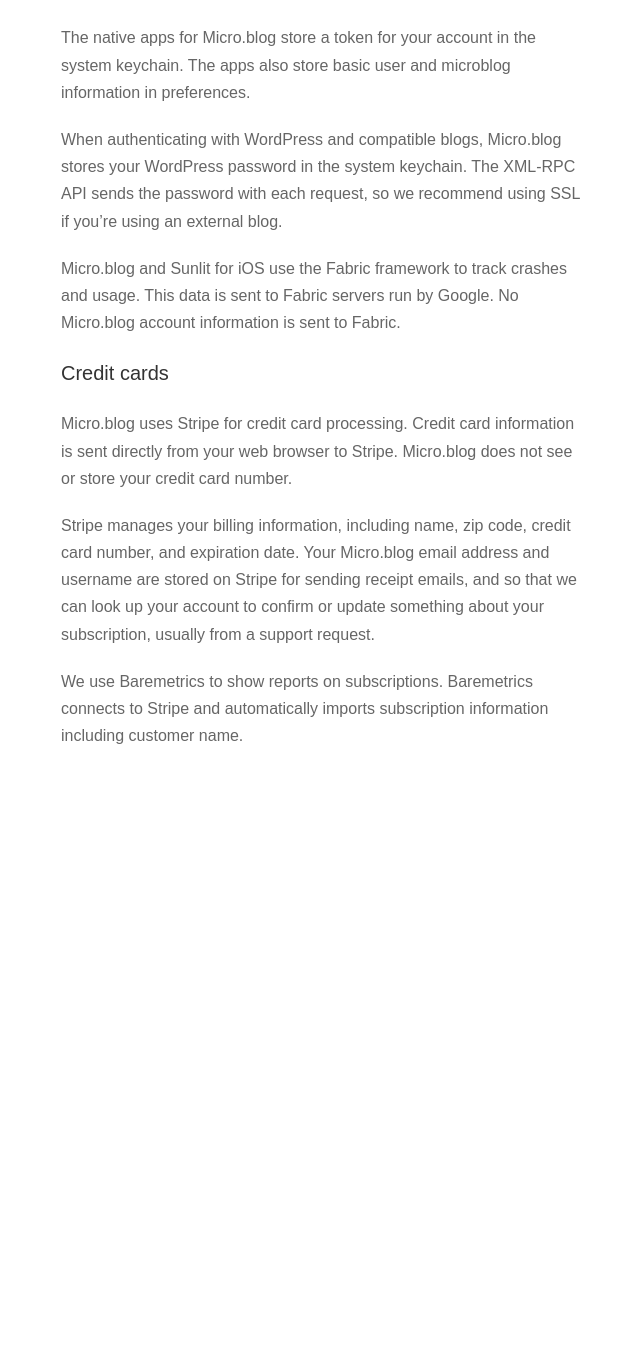
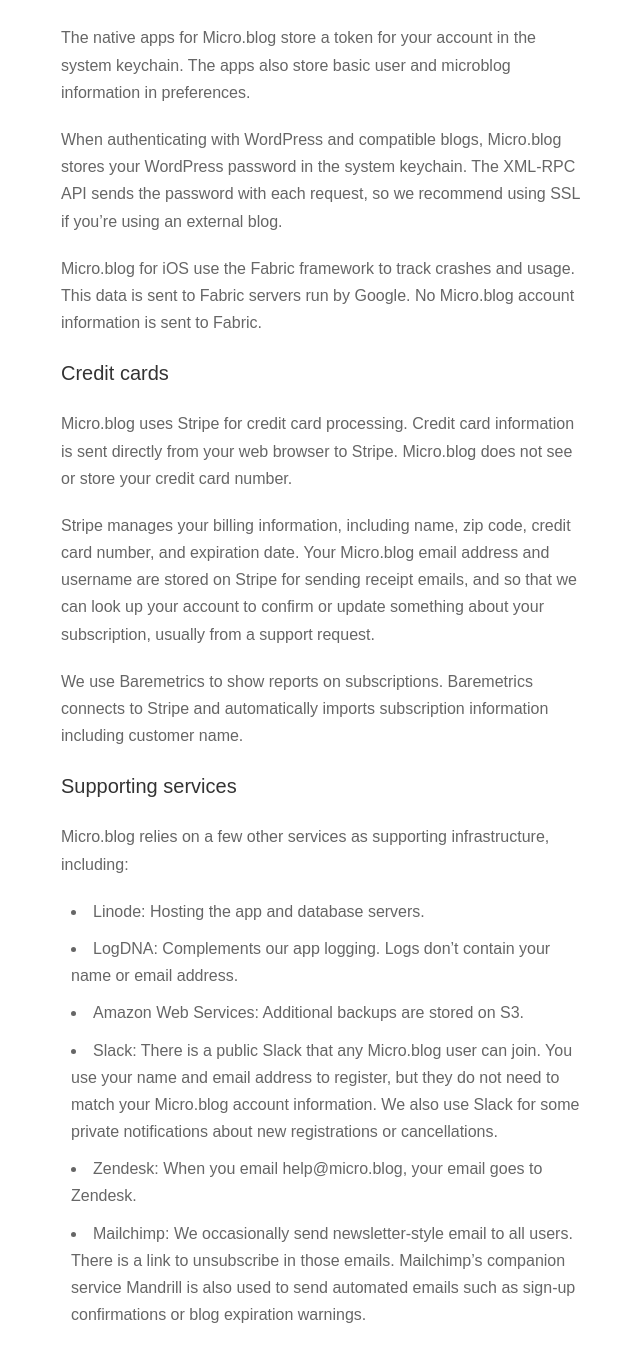
Before and after one commit to microdotblog/help.micro.blog, a Jekyll site: the page built from _posts/2018-04-01-privacy-policy.markdown, in a window 1280 px wide and 1400 px high, scrolled down 1260 px. Shown: the top 1362 px of the window, without its empty margins (319-959 px from the left). Built offline with Jekyll 4.4.1, drawn with Linux system fonts in a browser that asks for light colours; nearby versions of some CDN libraries; before the commit the page ends 2129 px from its top, so only the background shows below that.

Commit message:
Updated privacy policy with some other supporting services we use.

```diff
--- a/_posts/2018-04-01-privacy-policy.markdown
+++ b/_posts/2018-04-01-privacy-policy.markdown
@@ -26,7 +26,7 @@
 
 When authenticating with WordPress and compatible blogs, Micro.blog stores your WordPress password in the system keychain. The XML-RPC API sends the password with each request, so we recommend using SSL if you're using an external blog.
 
-Micro.blog and Sunlit for iOS use the Fabric framework to track crashes and usage. This data is sent to Fabric servers run by Google. No Micro.blog account information is sent to Fabric.
+Micro.blog for iOS use the Fabric framework to track crashes and usage. This data is sent to Fabric servers run by Google. No Micro.blog account information is sent to Fabric.
 
 ### Credit cards
 
@@ -35,3 +35,14 @@
 Stripe manages your billing information, including name, zip code, credit card number, and expiration date. Your Micro.blog email address and username are stored on Stripe for sending receipt emails, and so that we can look up your account to confirm or update something about your subscription, usually from a support request.
 
 We use Baremetrics to show reports on subscriptions. Baremetrics connects to Stripe and automatically imports subscription information including customer name.
+
+### Supporting services
+
+Micro.blog relies on a few other services as supporting infrastructure, including:
+
+* Linode: Hosting the app and database servers.
+* LogDNA: Complements our app logging. Logs don't contain your name or email address.
+* Amazon Web Services: Additional backups are stored on S3.
+* Slack: There is a public Slack that any Micro.blog user can join. You use your name and email address to register, but they do not need to match your Micro.blog account information. We also use Slack for some private notifications about new registrations or cancellations.
+* Zendesk: When you email help@micro.blog, your email goes to Zendesk.
+* Mailchimp: We occasionally send newsletter-style email to all users. There is a link to unsubscribe in those emails. Mailchimp's companion service Mandrill is also used to send automated emails such as sign-up confirmations or blog expiration warnings.
```
